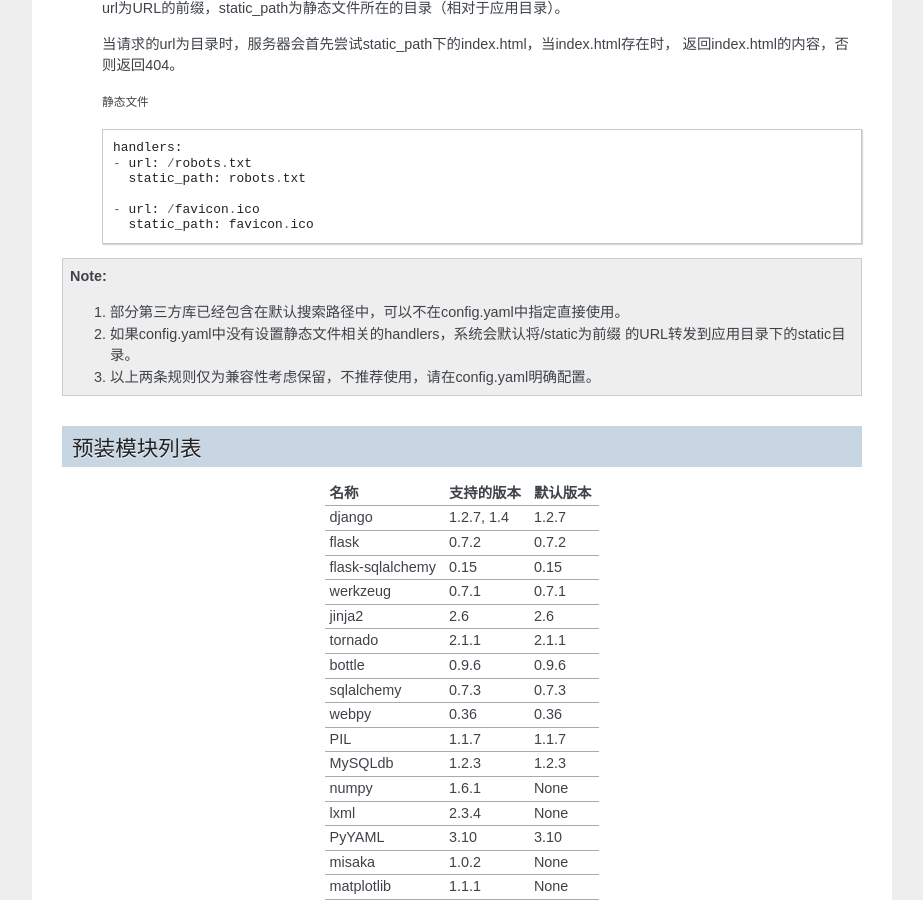
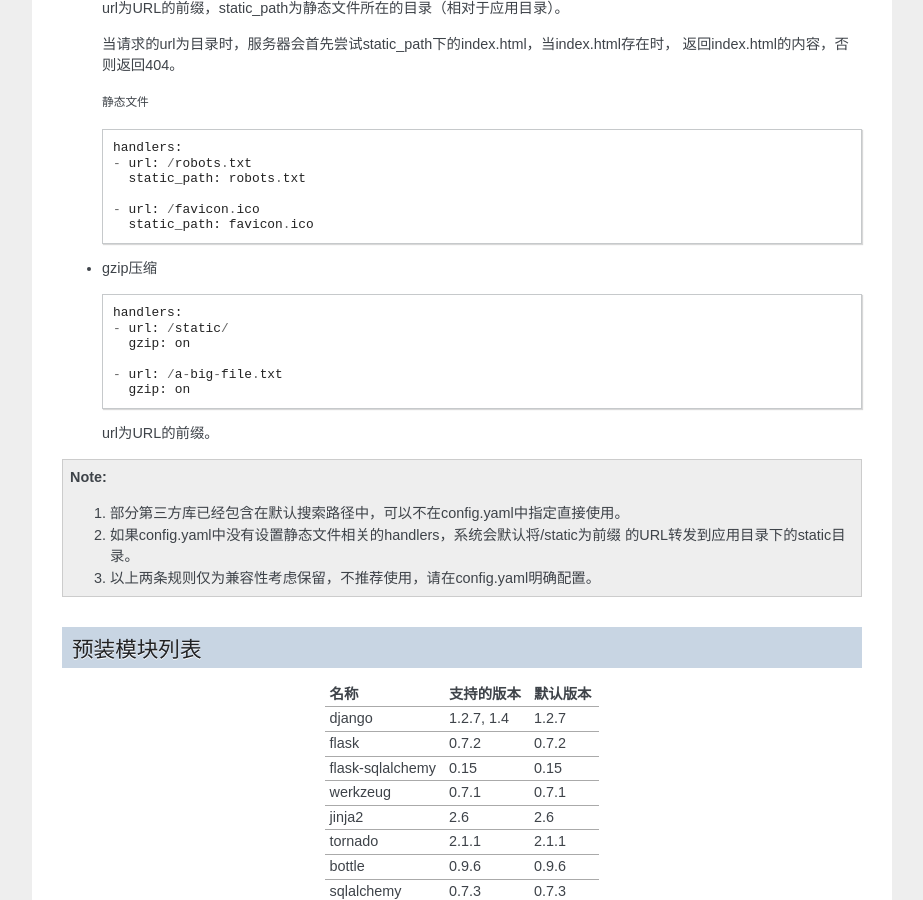
Before and after one commit to sinacloud/sae-python-dev-guide, a Sphinx documentation site: the page built from docs/runtime.rst, in a window 1280 px wide and 900 px high, scrolled down 2228 px. Shown: the whole window, without its empty margins (198-1121 px from the left). Built offline with Sphinx 7.4.7, drawn with Linux system fonts in a browser that asks for light colours.

Commit message:
Add gzip

```diff
--- a/docs/runtime.rst
+++ b/docs/runtime.rst
@@ -127,6 +127,17 @@
     - url: /favicon.ico
       static_path: favicon.ico
 
+* gzip压缩 ::
+
+    handlers:
+    - url: /static/
+      gzip: on
+
+    - url: /a-big-file.txt
+      gzip: on
+
+  url为URL的前缀。
+
 .. note::
 
    1. 部分第三方库已经包含在默认搜索路径中，可以不在config.yaml中指定直接使用。
```
